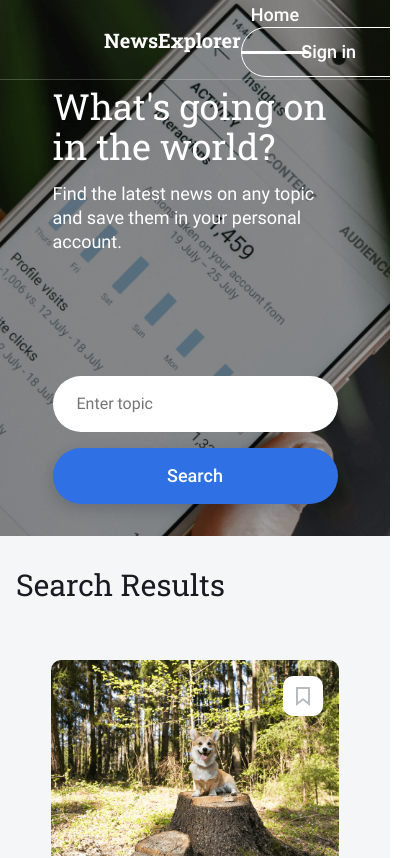
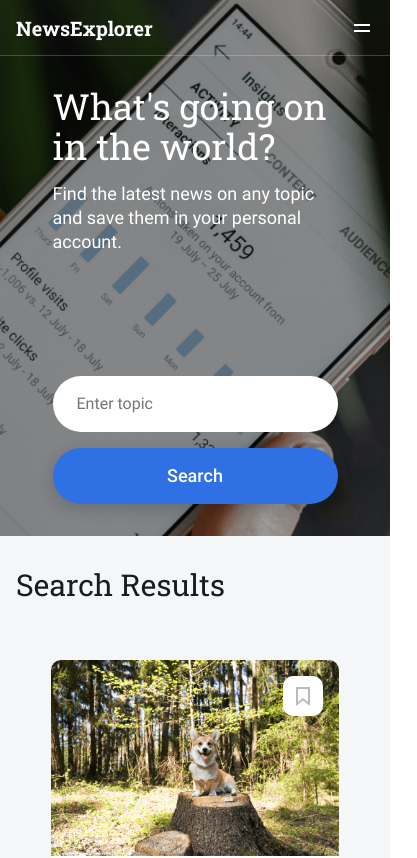
Before and after one commit to idenispankov/news-explorer-frontend, a React (Create React App) app: page / in a window 390 px wide. Shown: the top 858 px of the page, 417 px wide, since content can reach past the window. Built offline with nearby package versions, Linux system fonts and the light colour scheme.

Commit message:
navbar mobile in progress, started

```diff
--- a/src/components/Navigation/Navigation.css
+++ b/src/components/Navigation/Navigation.css
@@ -82,3 +82,58 @@
   border-bottom: 3px solid #1a1b22;
   padding: 0 10px 26px 10px;
 }
+
+/* Hamburger Menu */
+.hamburger {
+  padding: 8px 4px;
+  width: 24px;
+  height: 24px;
+  background: #000;
+  position: relative;
+  background: transparent;
+}
+
+.hamburger__line-first {
+  position: absolute;
+  min-width: 16px;
+  height: 2px;
+  background: #fff;
+  top: 8px;
+}
+
+.hamburger__line-second {
+  position: absolute;
+  min-width: 16px;
+  height: 2px;
+  background: #fff;
+  bottom: 8px;
+}
+
+@media screen and (max-width: 900px) {
+  .navbar {
+    height: 66px;
+    padding: 0 40px;
+  }
+  .navbar__link {
+    font-size: 16px;
+  }
+  .navbar__link-signin {
+    width: 152px;
+  }
+  .navbar__link-active {
+    padding-bottom: 20px;
+  }
+  .navbar__link-active_type_light {
+    padding-bottom: 20px;
+  }
+}
+
+@media screen and (max-width: 700px) {
+  .navbar__links {
+    display: none;
+  }
+  .navbar {
+    height: 56px;
+    padding: 0 16px;
+  }
+}
--- a/src/components/Navigation/Navigation.js
+++ b/src/components/Navigation/Navigation.js
@@ -1,10 +1,12 @@
 import './Navigation.css';
+import { useState } from 'react';
 import logoutDark from '../../images/logout-dark.svg';
 import logoutLight from '../../images/logout-light.png';
-import { useState } from 'react';
 import { NavLink } from 'react-router-dom';
 
 const Navigation = ({ loggedin, setLoggedin, isArticles, setIsArticles }) => {
+  const [isMobileMenuOpen, setIsMobileMenuOpen] = useState(false);
+
   const onLogout = () => {
     setIsArticles(false);
     setLoggedin(false);
@@ -68,38 +70,11 @@ const Navigation = ({ loggedin, setLoggedin, isArticles, setIsArticles }) => {
           </NavLink>
         )}
       </div>
+      <div className='hamburger'>
+        <div className='hamburger__line-first'></div>
+        <div className='hamburger__line-second'></div>
+      </div>
     </nav>
-    //
-    //     {loggedin ? (
-    //       <>
-    //         <NavLink
-    //           onClick={() => setLoggedin(false)}
-    //           to='signin'
-    //           className={`navbar__link navbar__link-signin ${
-    //             active && 'navbar__link-signin_type_light'
-    //           }`}
-    //         >
-    //           Elise
-    //           <img
-    //             className='logout__icon logout__icon_type_light'
-    //             src={!active ? logoutLight : logoutDark}
-    //             alt='logout icon'
-    //           ></img>
-    //         </NavLink>
-    //       </>
-    //     ) : (
-    //       <NavLink
-    //         onClick={() => setLoggedin(true)}
-    //         to='signin'
-    //         className={`navbar__link navbar__link-signin ${
-    //           active && 'navbar__link-signin_type_light'
-    //         }`}
-    //       >
-    //         Sign in
-    //       </NavLink>
-    //     )}
-    //   </div>
-    // </nav>
   );
 };
 
```
